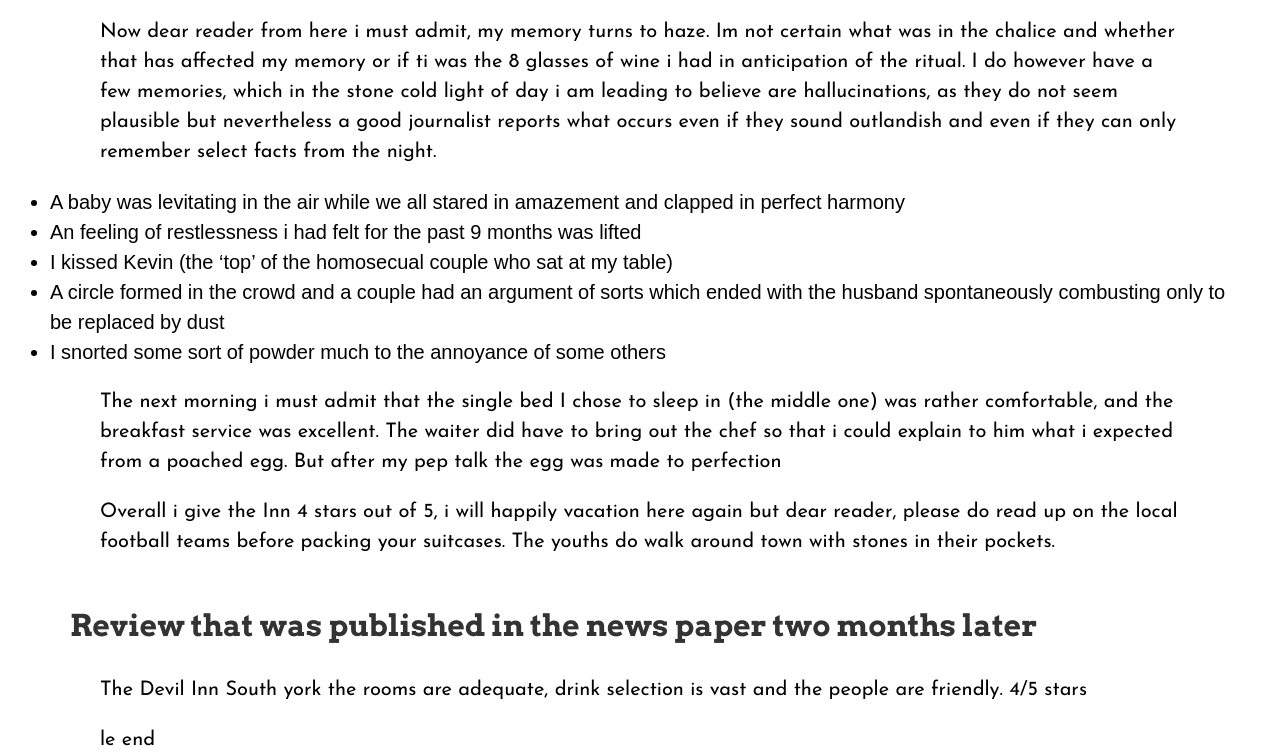
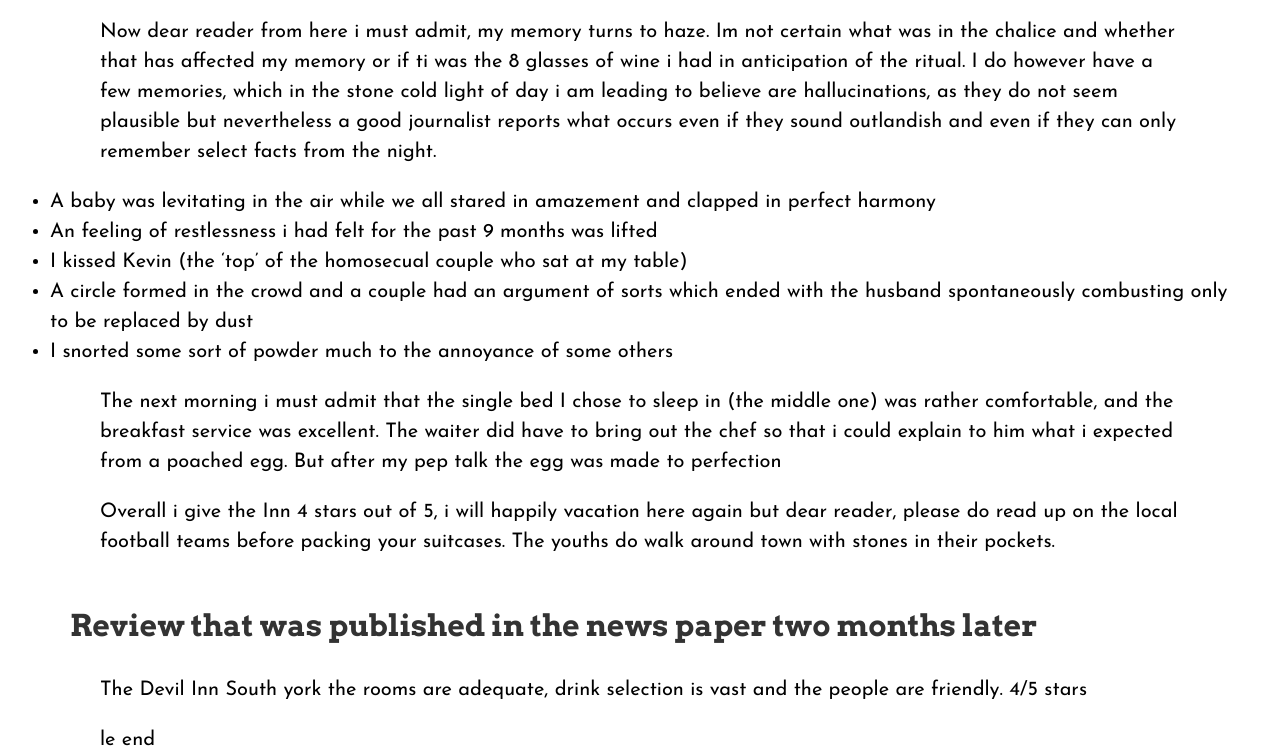
Before and after one commit to bilbobagginsdeesnuts/anhobbitseeingthefifthdimensionaftersomkingpipeweedfromgandalf, a plain HTML site: page index.html in a window 1280 px wide. Shown: the part 2813-3568 px from the top of the page. Drawn offline with Linux system fonts and the light colour scheme.

Commit message:
Update style.css

```diff
--- a/style.css
+++ b/style.css
@@ -4,6 +4,13 @@
             padding: 0;
         }
 
+li {
+    line-height: 1.5;
+    font-family: "Josefin Sans", sans-serif;
+    font-optical-sizing: auto;
+    font-weight: 400;
+    font-style: normal;
+}
         html {
             overflow-y: scroll;
             height: 100%;
```
